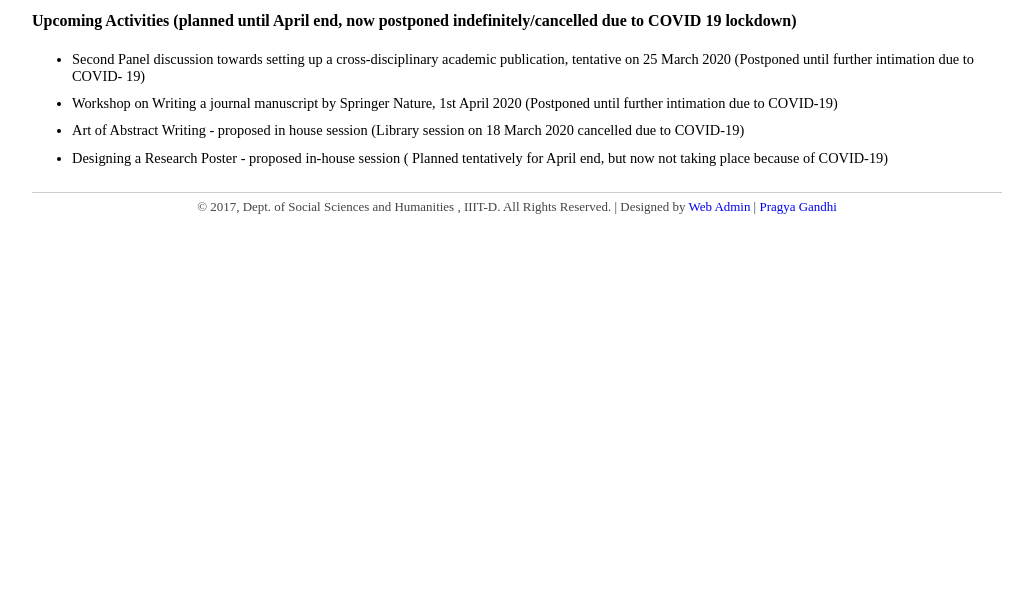
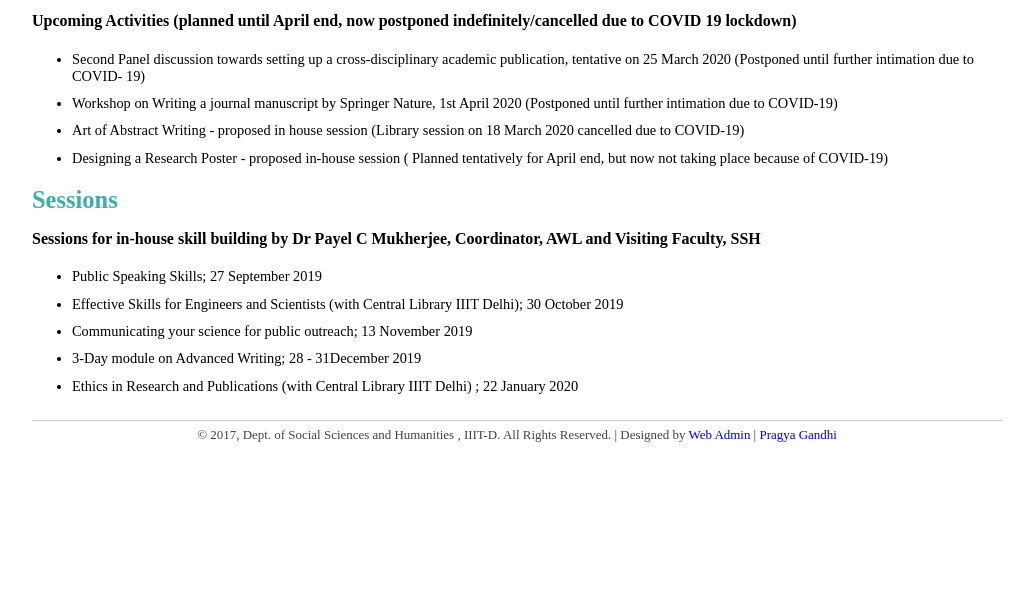
Before and after one commit to pragya2211/AcademicWriting, a PHP site: page /Workshop.php in a window 1280 px wide. Shown: the part 238-840 px from the top of the page, without its empty margins (123-1156 px from the left). Run offline with PHP 8.4, Linux system fonts and the light colour scheme; some web fonts are replaced.

Commit message:
Update Workshop.php

```diff
--- a/Workshop.php
+++ b/Workshop.php
@@ -19,6 +19,24 @@ for April end, but now not taking place because of COVID-19)</li>
 
  </p>
 
+ <h1>Sessions</h1>
+<p align="justify" style="font-size:16px;"><b>Sessions for in-house skill building by Dr Payel C Mukherjee, Coordinator, AWL and
+Visiting Faculty, SSH
+</b>
+</p>
+<p align="justify" style="font-size:14px;">
+<ul>
+	<li>Public Speaking Skills; 27 September 2019</li>
+	<li>Effective Skills for Engineers and Scientists (with Central Library IIIT Delhi); 30
+October 2019</li>
+<li>Communicating your science for public outreach; 13 November 2019</li>
+<li>3-Day module on Advanced Writing; 28 - 31December 2019</li>
+<li>Ethics in Research and Publications (with Central Library IIIT Delhi) ; 22
+January 2020</li>
+</ul>
+
+ </p>
+
 
 <?php include ('main-footer.php'); ?>
 
```
